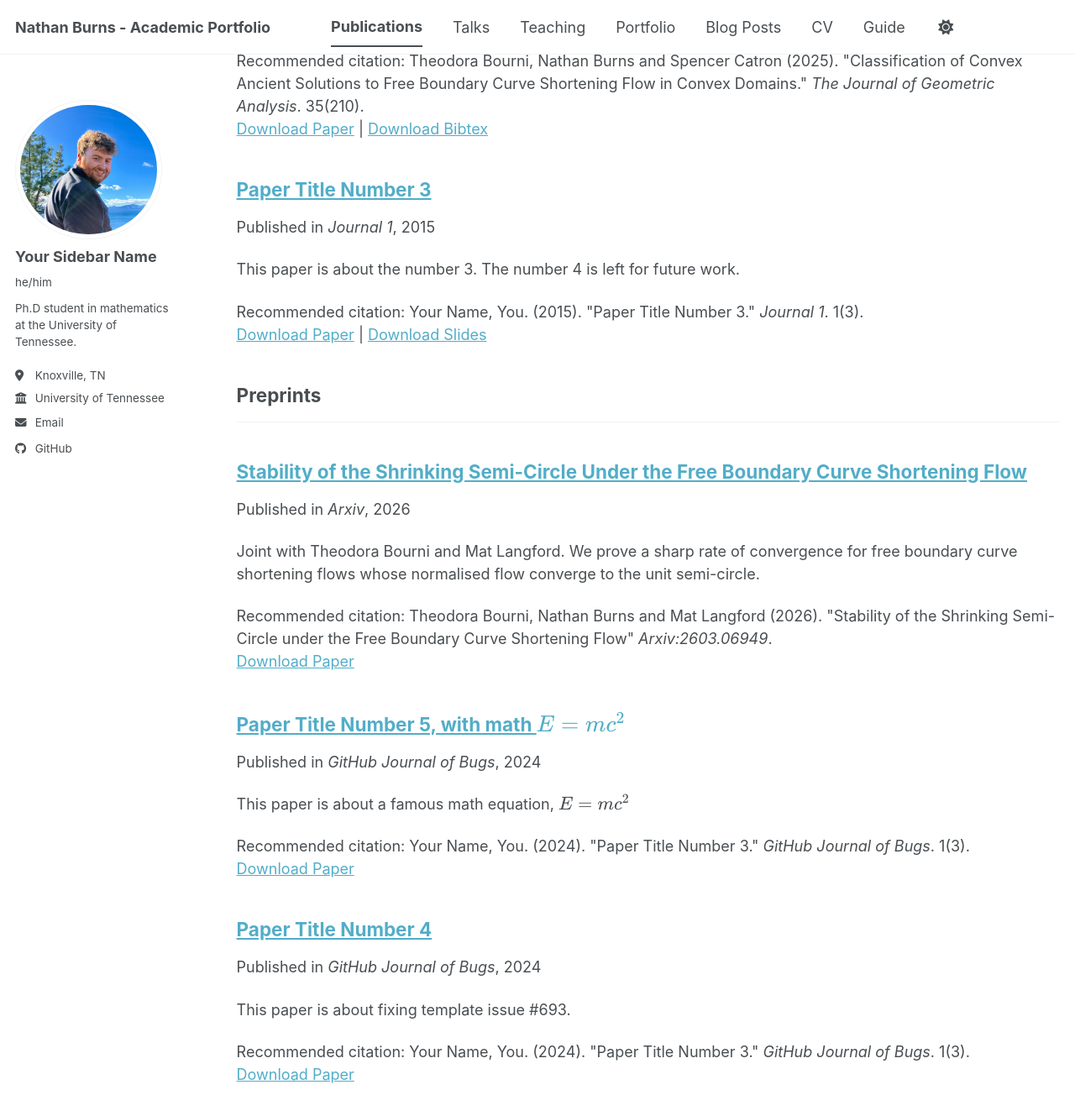
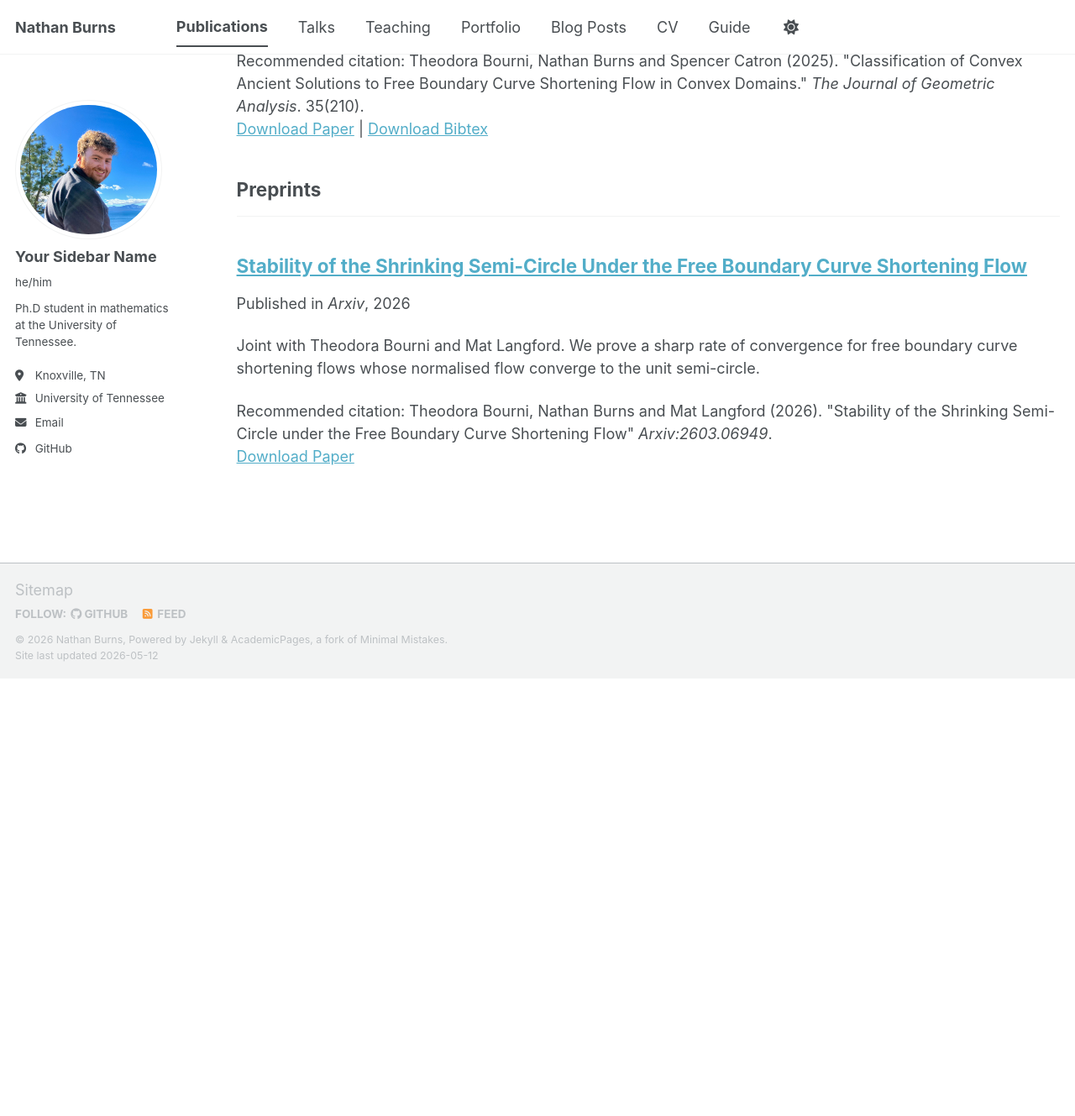
Before and after one commit to nathan-p-burns/nathan-p-burns.github.io, a Jekyll site: the page built from _pages/publications.html, in a window 1280 px wide and 1400 px high, scrolled down 406 px. Shown: the top 1329 px of the window at 84% size. Built offline with Jekyll 4.4.1, drawn with Linux system fonts in a browser that asks for light colours; a script bundle is joined from its source files by our own code; library files that are not in the unit come from our copies; after the commit the page ends 1214 px from its top, so only the background shows below that.

Commit message:
Added more to the about me and deleted stock publications

```diff
--- a/_config.yml
+++ b/_config.yml
@@ -9,7 +9,7 @@
 # Basic Site Settings
 locale                   : "en-US"
 site_theme               : "default" # The available themes options are "default", "air", "sunrise", "mint", "dirt" and "contrast"
-title                    : "Nathan Burns - Academic Portfolio"
+title                    : "Nathan Burns"
 title_separator          : "-"
 name                     : &name "Nathan Burns"
 description              : &description "Mathematician"   # Update this with a general description of your site, this is the default if not overridden by a page
--- a/_publications/2015-10-01-paper-title-number-3.md
+++ /dev/null
@@ -1,14 +0,0 @@
----
-title: "Paper Title Number 3"
-collection: publications
-category: manuscripts
-permalink: /publication/2015-10-01-paper-title-number-3
-excerpt: 'This paper is about the number 3. The number 4 is left for future work.'
-date: 2015-10-01
-venue: 'Journal 1'
-slidesurl: 'https://academicpages.github.io/files/slides3.pdf'
-paperurl: 'https://academicpages.github.io/files/paper3.pdf'
-citation: 'Your Name, You. (2015). &quot;Paper Title Number 3.&quot; <i>Journal 1</i>. 1(3).'
----
-
-The contents above will be part of a list of publications, if the user clicks the link for the publication than the contents of section will be rendered as a full page, allowing you to provide more information about the paper for the reader. When publications are displayed as a single page, the contents of the above "citation" field will automatically be included below this section in a smaller font.
--- a/_publications/2025-06-08-paper-title-number-5.md
+++ /dev/null
@@ -1,13 +0,0 @@
----
-title: "Paper Title Number 5, with math $$E=mc^2$$"
-collection: publications
-category: conferences
-permalink: /publication/2024-02-17-paper-title-number-4
-excerpt: 'This paper is about a famous math equation, $$E=mc^2$$'
-date: 2024-02-17
-venue: 'GitHub Journal of Bugs'
-paperurl: 'https://academicpages.github.io/files/paper3.pdf'
-citation: 'Your Name, You. (2024). &quot;Paper Title Number 3.&quot; <i>GitHub Journal of Bugs</i>. 1(3).'
----
-
-Using [MathJax](https://www.mathjax.org/) in the description is supported - $$E=mc^2$$ - however, the use must be mindful that the default delimiters are `$$...$$` and `\\[...\\]` which differs from the `$...$` that is typically expected.
```
Also changed, not shown: _pages/about.md (+7 -1 lines), _publications/2024-02-17-paper-title-number-4.md (deleted, +0 -13 lines).
